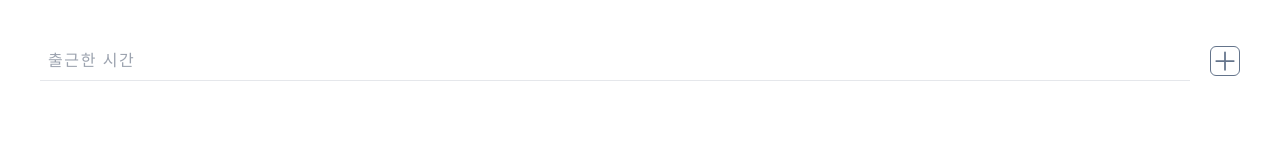
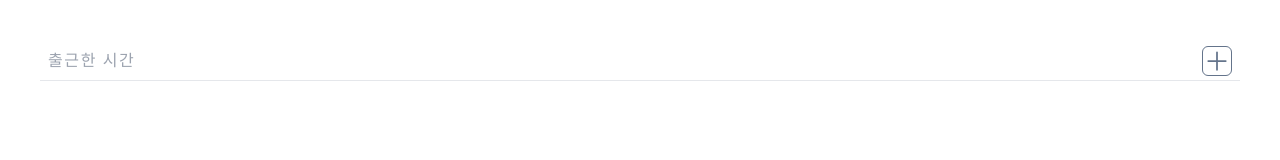
Before and after one commit to code1iners/time-checker-nestjs, a Next.js app: page / in a window 1280 px wide. Shown: the top 160 px of the page. Built offline with nearby package versions, Linux system fonts and the light colour scheme.

Commit message:
Fixed header form layout. (2)

```diff
--- a/components/header.component.tsx
+++ b/components/header.component.tsx
@@ -27,7 +27,7 @@ export default function HeaderComponent(props: HeaderComponentProps) {
     <section className="flex flex-col">
       <form
         onSubmit={handleSubmit(onAddClick)}
-        className="flex items-center gap-5"
+        className="relative flex items-center gap-5"
       >
         <input
           {...register("labelName", { required: "제목은 필수입니다." })}
@@ -38,7 +38,7 @@ export default function HeaderComponent(props: HeaderComponentProps) {
           autoComplete="off"
         />
         <button
-          className="border border-slate-500 hover:border-indigo-500 text-slate-500 hover:text-indigo-500 transition hover:scale-110 rounded-md"
+          className="absolute right-2 bg-white border border-slate-500 hover:border-indigo-500 text-slate-500 hover:text-indigo-500 transition hover:scale-110 rounded-md"
           onClick={handleSubmit(onAddClick)}
         >
           <svg
```
